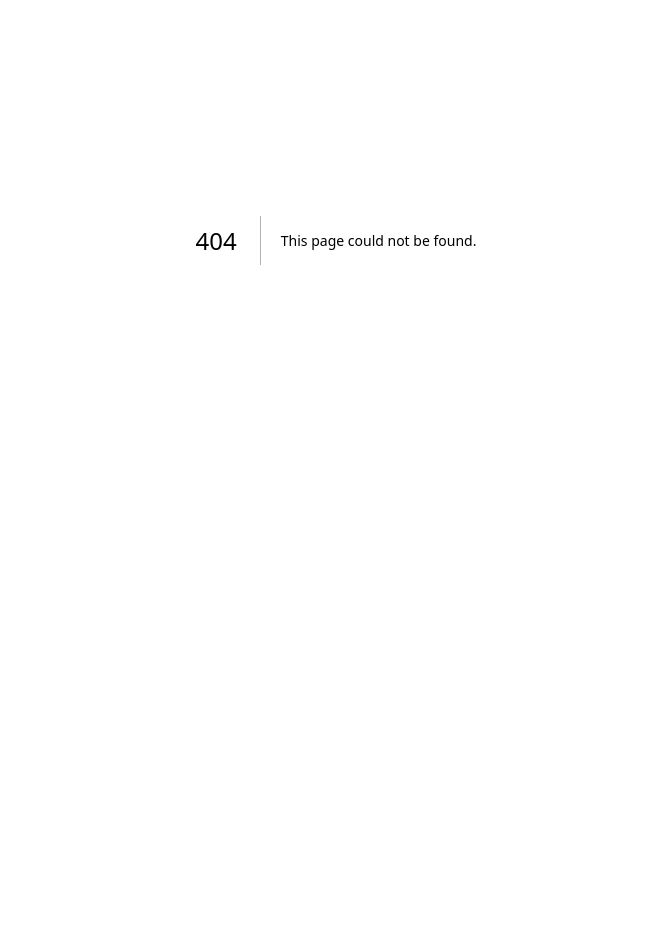
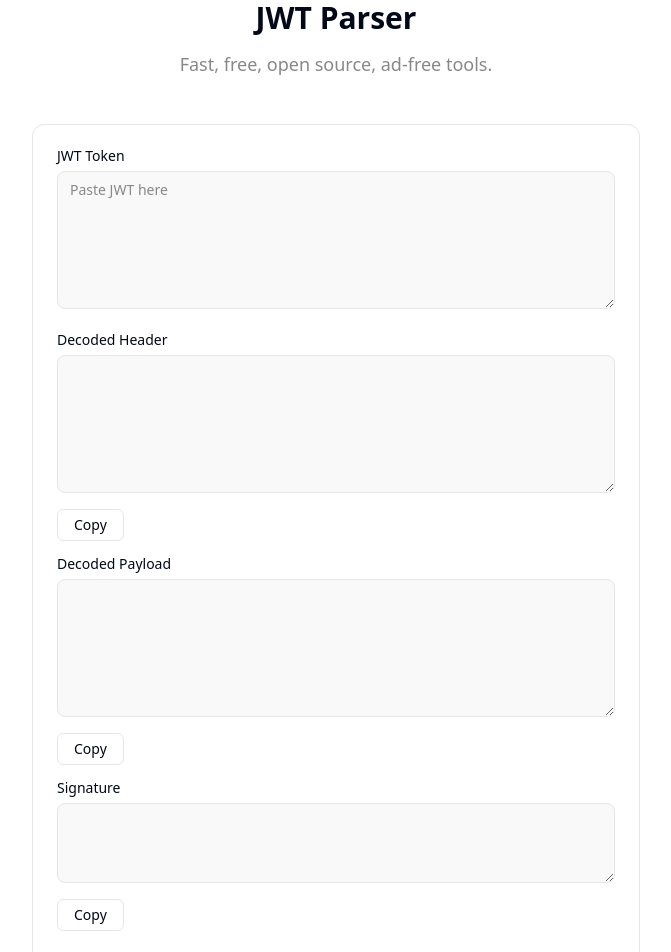
Before and after one commit to jamdotdev/jam-dev-utilities, a Next.js app: page /utilities/jwt-parser in a window 1280 px wide. Before the commit this address had no page. Shown: the part 160-1112 px from the top of the page, without its empty margins (304-975 px from the left). Before the commit the page ends 800 px from the top, so only its background shows below. Built offline with nearby package versions, Linux system fonts and the light colour scheme.

Commit message:
feat: create jwt-parser pages component

```diff
--- /dev/null
+++ b/pages/utilities/jwt-parser.tsx
@@ -0,0 +1,115 @@
+import { ChangeEvent, useCallback, useState } from "react";
+import { Textarea } from "@/components/ds/TextareaComponent";
+import PageHeader from "@/components/PageHeader";
+import { Card } from "@/components/ds/CardComponent";
+import { Button } from "@/components/ds/ButtonComponent";
+import { Label } from "@/components/ds/LabelComponent";
+import Header from "@/components/Header";
+import { CMDK } from "@/components/CMDK";
+import { useCopyToClipboard } from "@/components/hooks/useCopyToClipboard";
+import CallToActionGrid from "@/components/CallToActionGrid";
+import Meta from "@/components/Meta";
+import { decodeJWT } from "../../components/utils/jwt-parser.utils";
+
+export default function JWTParser() {
+  const [input, setInput] = useState("");
+  const [header, setHeader] = useState("");
+  const [payload, setPayload] = useState("");
+  const [signature, setSignature] = useState("");
+
+  const { buttonText: headerText, handleCopy: handleCopyHeader } =
+    useCopyToClipboard();
+  const { buttonText: payloadText, handleCopy: handleCopyPayload } =
+    useCopyToClipboard();
+  const { buttonText: signatureText, handleCopy: handleCopySignature } =
+    useCopyToClipboard();
+
+  const handleChange = useCallback(
+    (event: ChangeEvent<HTMLTextAreaElement>) => {
+      const value = event.currentTarget.value;
+      setInput(value);
+
+      try {
+        const { header, payload, signature } = decodeJWT(value.trim());
+        setHeader(JSON.stringify(header, null, 2));
+        setPayload(JSON.stringify(payload, null, 2));
+        setSignature(signature || "");
+      } catch (error) {
+        const errorMessage =
+          error instanceof Error ? error.message : "Invalid Input.";
+        setHeader(errorMessage);
+        setPayload(errorMessage);
+        setSignature(errorMessage);
+      }
+    },
+    []
+  );
+
+  return (
+    <main>
+      <Meta
+        title="JWT Parser by Jam.dev | Free, Open Source & Ad-free"
+        description="Decode JWT tokens quickly and easily with Jam's free online JWT Decoder. Just paste your token and get the decoded result. That's it."
+      />
+      <Header />
+      <CMDK />
+
+      <section className="container max-w-2xl mb-12">
+        <PageHeader
+          title="JWT Parser"
+          description="Fast, free, open source, ad-free tools."
+        />
+      </section>
+
+      <section className="container max-w-2xl mb-6">
+        <Card className="flex flex-col p-6 hover:shadow-none shadow-none rounded-xl">
+          <div>
+            <Label>JWT Token</Label>
+            <Textarea
+              rows={6}
+              placeholder="Paste JWT here"
+              onChange={handleChange}
+              className="mb-6"
+              value={input}
+            />
+
+            <div className="mb-4">
+              <Label>Decoded Header</Label>
+              <Textarea value={header} rows={6} readOnly className="mb-4" />
+              <Button
+                variant="outline"
+                onClick={() => handleCopyHeader(header)}
+              >
+                {headerText}
+              </Button>
+            </div>
+
+            <div className="mb-4">
+              <Label>Decoded Payload</Label>
+              <Textarea value={payload} rows={6} readOnly className="mb-4" />
+              <Button
+                variant="outline"
+                onClick={() => handleCopyPayload(payload)}
+              >
+                {payloadText}
+              </Button>
+            </div>
+
+            <div className="mb-4">
+              <Label>Signature</Label>
+              <Textarea value={signature} rows={2} readOnly className="mb-4" />
+              <Button
+                variant="outline"
+                onClick={() => handleCopySignature(signature)}
+              >
+                {signatureText}
+              </Button>
+            </div>
+          </div>
+        </Card>
+      </section>
+
+      <CallToActionGrid />
+    </main>
+  );
+}
```
